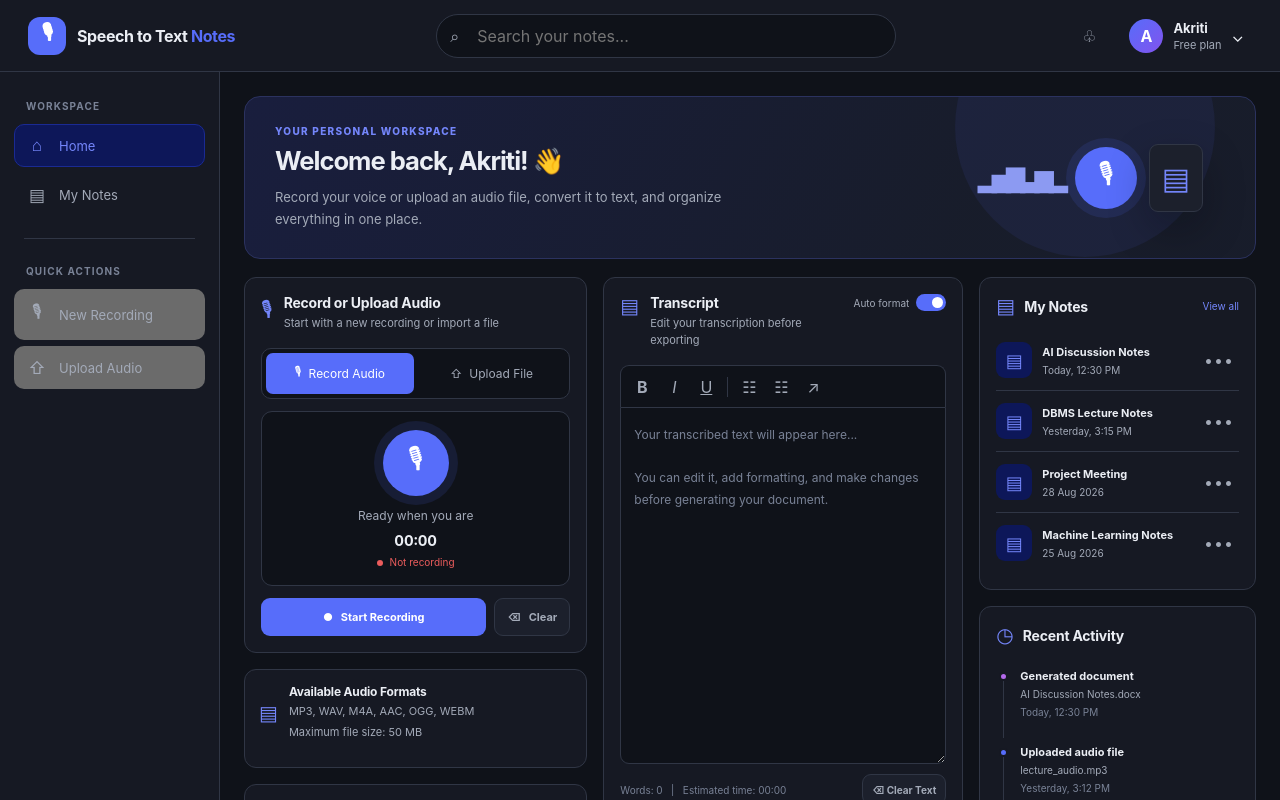
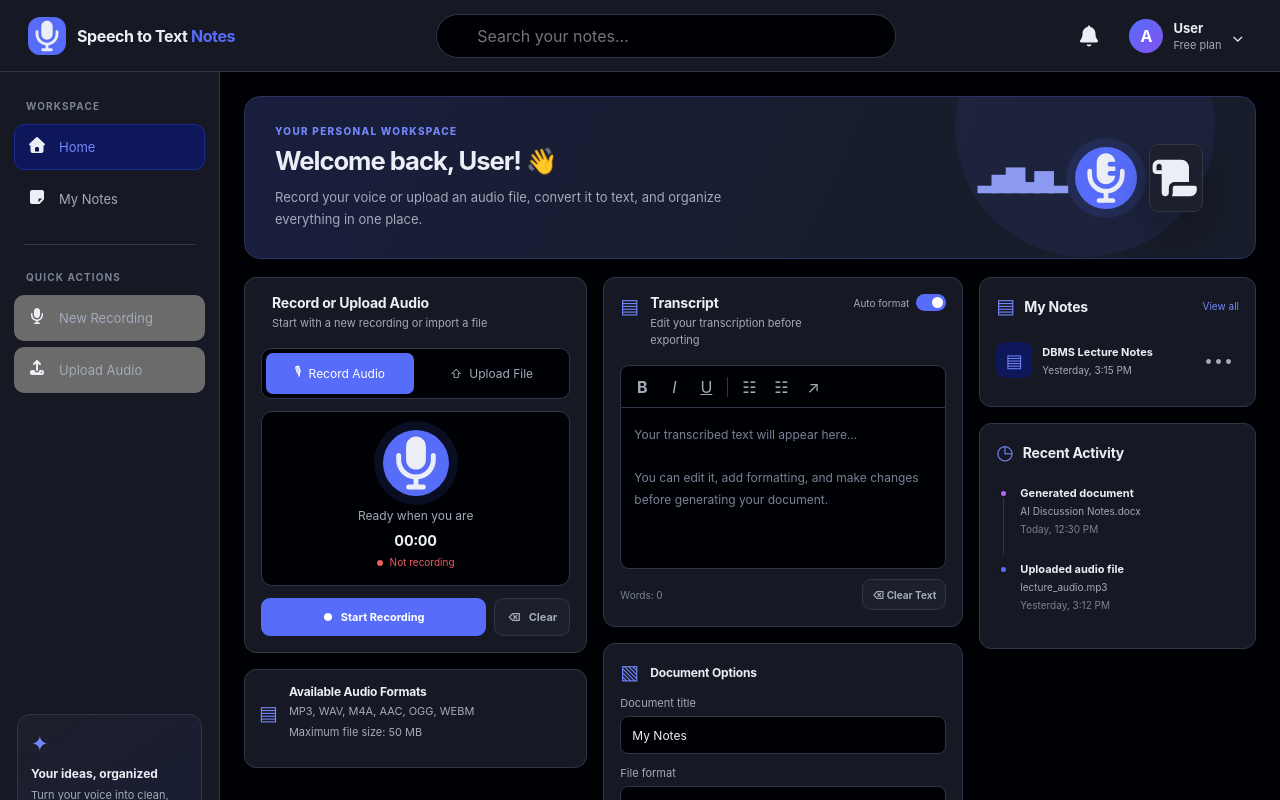
Before and after one commit to HarshitRinge89/Speech-to-text, a React (Vite) app in the folder FrontEnd/: page / in a window 1280 px wide. Shown: the top 800 px of the page. Built offline with nearby package versions, Linux system fonts and the light colour scheme.

Commit message:
UI Changes

```diff
--- a/FrontEnd/src/Content.css
+++ b/FrontEnd/src/Content.css
@@ -10,8 +10,10 @@
 .sound-wave { color: hsl(232, 80%, 75%); font-size: 25px; letter-spacing: -5px; }
 .welcome-banner__mic { display: grid; place-items: center; width: 62px; height: 62px; border-radius: 50%; color: white; background: var(--primary); font-size: 27px; box-shadow: 0 0 0 9px hsl(232, 94%, 66%, .12); }
 .welcome-banner__document { display: grid; place-items: center; width: 54px; height: 68px; color: var(--primary-hover); background: var(--surface-raised); border: 1px solid var(--border); border-radius: 9px; font-size: 30px; box-shadow: var(--shadow); }
+
 .dashboard-grid { display: grid; grid-template-columns: minmax(255px, 1.03fr) minmax(300px, 1.08fr) minmax(245px, .83fr); align-items: start; gap: 16px; }
 .dashboard-column { display: grid; align-content: start; gap: 16px; min-width: 0; }
+
 .panel { min-width: 0; padding: 16px; background: var(--surface); border: 1px solid var(--border); border-radius: var(--radius-md); }
 .panel-heading { display: flex; align-items: center; gap: 11px; margin-bottom: 16px; }
 .panel-heading__icon { flex: 0 0 auto; color: var(--primary-hover); font-size: 20px; }
@@ -19,15 +21,18 @@
 .panel-heading p { margin: 4px 0 0; color: var(--text-muted); font-size: 11px; line-height: 1.55; }
 .panel-heading--compact { margin-bottom: 12px; }
 .panel-heading--compact h2 { font-size: 12px; }
+
 .action-tabs { display: grid; grid-template-columns: 1fr 1fr; gap: 4px; padding: 4px; margin-bottom: 12px; background: var(--bg); border: 1px solid var(--border); border-radius: 10px; }
 .action-tab { display: flex; justify-content: center; align-items: center; gap: 7px; padding: 10px 6px; color: var(--text-muted); background: transparent; border: 0; border-radius: 7px; font-size: 12px; }
 .action-tab--active { color: white; background: var(--primary); }
+
 .recording-area { display: flex; flex-direction: column; align-items: center; justify-content: center; min-height: 175px; padding: 17px 10px; background: var(--bg); border: 1px solid var(--border); border-radius: 11px; }
 .recording-area__mic { display: grid; place-items: center; width: 66px; height: 66px; margin-bottom: 12px; color: white; background: var(--primary); border-radius: 50%; box-shadow: 0 0 0 9px hsl(232, 94%, 66%, .12); font-size: 27px; }
 .recording-area__prompt { margin: 0 0 8px; color: var(--text-muted); font-size: 12px; }
 .recording-area__timer { margin: 0; font-size: 15px; font-weight: 700; font-variant-numeric: tabular-nums; }
 .recording-area__status { margin: 6px 0 0; color: var(--danger); font-size: 10px; }
 .recording-area__status span { display: inline-block; width: 6px; height: 6px; margin-right: 4px; background: var(--danger); border-radius: 50%; }
+
 .button-row { display: flex; gap: 8px; margin-top: 12px; }
 .button { display: inline-flex; align-items: center; justify-content: center; gap: 6px; min-height: 38px; padding: 9px 12px; border: 1px solid transparent; border-radius: 9px; font-size: 11px; font-weight: 650; transition: background .15s ease, border-color .15s ease; }
 .button--primary { color: white; background: var(--primary); }
@@ -37,34 +42,44 @@
 .button-row .button--primary { flex: 1; }
 .button--full { width: 100%; margin-top: 14px; }
 .button--small { min-height: 31px; padding: 6px 9px; font-size: 10px; white-space: nowrap; }
+
 .format-panel { padding: 14px; }
+
 .field-label { display: block; margin: 12px 0 6px; color: var(--text-muted); font-size: 11px; }
 .field-input { display: block; width: 100%; min-height: 38px; padding: 9px 11px; color: var(--text); background: var(--bg); border: 1px solid var(--border); border-radius: 8px; outline: none; font-size: 12px; }
 .field-input:focus { border-color: var(--primary); }
-.transcript-panel { display: flex; flex-direction: column; min-height: 545px; }
+
+.transcript-panel { display: flex; flex-direction: column; min-height: 0; height:350px;box-sizing: border-box; }
 .transcript-heading { align-items: flex-start; }
 .transcript-heading > div { min-width: 0; }
+
 .toggle-label { display: flex; align-items: center; gap: 7px; margin-left: auto; color: var(--text-muted); font-size: 10px; white-space: nowrap; }
 .toggle-label input { position: absolute; opacity: 0; pointer-events: none; }
 .toggle-ui { position: relative; width: 30px; height: 17px; background: hsl(220, 13%, 31%); border-radius: 999px; }
 .toggle-ui::after { content: ""; position: absolute; width: 11px; height: 11px; left: 3px; top: 3px; background: white; border-radius: 50%; transition: transform .15s ease; }
 .toggle-label input:checked + .toggle-ui { background: var(--primary); }
 .toggle-label input:checked + .toggle-ui::after { transform: translateX(13px); }
+
 .editor-toolbar { display: flex; align-items: center; gap: 4px; padding: 7px; background: var(--bg); border: 1px solid var(--border); border-bottom: 0; border-radius: 9px 9px 0 0; }
 .editor-toolbar button { width: 28px; height: 27px; color: var(--text-muted); background: transparent; border: 0; border-radius: 5px; }
 .editor-toolbar button:hover { color: var(--text); background: var(--surface-hover); }
 .editor-toolbar > span { width: 1px; height: 20px; margin: 0 3px; background: var(--border); }
-.transcript-editor { flex: 1; width: 100%; min-height: 320px; resize: vertical; padding: 16px 13px; color: var(--text); background: var(--bg); border: 1px solid var(--border); border-radius: 0 0 9px 9px; outline: none; font-size: 12px; line-height: 1.8; }
+
+.transcript-editor { flex: 1 1 0; width: 100%; min-height: 0; height:0; resize: none; padding: 16px 13px; color: var(--text); background: var(--bg); border: 1px solid var(--border); border-radius: 0 0 9px 9px; outline: none; font-size: 12px; line-height: 1.8; }
 .transcript-editor::placeholder { color: var(--text-subtle); white-space: pre-line; }
 .transcript-editor:focus { border-color: var(--primary); }
+
 .editor-footer { display: flex; justify-content: space-between; align-items: center; gap: 10px; padding-top: 10px; color: var(--text-subtle); font-size: 10px; }
+
 .tip-panel { display: flex; gap: 12px; padding: 18px; background: linear-gradient(120deg, var(--surface), hsl(232, 28%, 14%)); }
 .tip-panel__icon { color: var(--primary-hover); font-size: 25px; }
 .tip-panel h3 { margin: 2px 0 6px; font-size: 12px; }
 .tip-panel p { margin: 0; color: var(--text-muted); font-size: 11px; line-height: 1.6; }
+
 .section-heading { display: flex; align-items: center; justify-content: space-between; gap: 10px; margin-bottom: 12px; }
 .section-heading > div { display: flex; align-items: center; gap: 9px; }
 .section-heading a { color: var(--primary-hover); font-size: 10px; white-space: nowrap; }
+
 .note-list { display: grid; }
 .note-item { display: flex; align-items: center; gap: 10px; min-width: 0; padding: 12px 0; border-top: 1px solid var(--border); }
 .note-item:first-child { border-top: 0; }
@@ -74,6 +89,7 @@
 .note-item p { margin: 0; color: var(--text-muted); font-size: 10px; }
 .note-item__menu { padding: 5px; color: var(--text-muted); background: transparent; border: 0; border-radius: 5px; letter-spacing: 1px; }
 .note-item__menu:hover { background: var(--surface-hover); }
+
 .activity-panel { padding-bottom: 20px; }
 .activity-list { display: grid; gap: 0; padding-left: 3px; }
 .activity-item { position: relative; display: flex; gap: 12px; padding: 10px 0 12px; }
@@ -98,8 +114,8 @@
   .welcome-banner__art { display: none; }
   .dashboard-grid { grid-template-columns: minmax(0, 1fr); gap: 13px; }
   .dashboard-column, .dashboard-column--right { grid-column: auto; grid-template-columns: minmax(0, 1fr); gap: 13px; }
-  .transcript-panel { min-height: 470px; }
-  .transcript-editor { min-height: 270px; }
+  .transcript-panel { min-height: 0;height: 410px; }
+  .transcript-editor { min-height: 0; height:0;}
 }
 @media (max-width: 420px) {
   .welcome-banner h1 { font-size: 21px; }
--- a/FrontEnd/src/Content.jsx
+++ b/FrontEnd/src/Content.jsx
@@ -1,16 +1,12 @@
 import "./content.css";
 
 const notes = [
-  { title: "AI Discussion Notes", date: "Today, 12:30 PM", tag: "AI" },
   { title: "DBMS Lecture Notes", date: "Yesterday, 3:15 PM", tag: "Study" },
-  { title: "Project Meeting", date: "28 Aug 2026", tag: "Work" },
-  { title: "Machine Learning Notes", date: "25 Aug 2026", tag: "Study" },
 ];
 
 const activity = [
   { title: "Generated document", detail: "AI Discussion Notes.docx", time: "Today, 12:30 PM", color: "purple" },
   { title: "Uploaded audio file", detail: "lecture_audio.mp3", time: "Yesterday, 3:12 PM", color: "blue" },
-  { title: "Created new note", detail: "Project Meeting", time: "28 Aug 2026", color: "green" },
 ];
 
 export default function Content() {
@@ -19,13 +15,13 @@ export default function Content() {
       <section className="welcome-banner">
         <div className="welcome-banner__copy">
           <p className="eyebrow">YOUR PERSONAL WORKSPACE</p>
-          <h1>Welcome back, Akriti! <span aria-hidden="true">👋</span></h1>
+          <h1>Welcome back, User! <span aria-hidden="true">👋</span></h1>
           <p>Record your voice or upload an audio file, convert it to text, and organize everything in one place.</p>
         </div>
         <div className="welcome-banner__art" aria-hidden="true">
           <span className="sound-wave">▂▅▇▃▆▂</span>
-          <span className="welcome-banner__mic">🎙</span>
-          <span className="welcome-banner__document">▤</span>
+          <span className="welcome-banner__mic"><svg className="icons"xmlns="http://www.w3.org/2000/svg" viewBox="0 0 640 640"><path d="M224 160C224 107 267 64 320 64C370.3 64 411.6 102.7 415.7 152L360 152C346.7 152 336 162.7 336 176C336 189.3 346.7 200 360 200L416 200L416 248L360 248C346.7 248 336 258.7 336 272C336 285.3 346.7 296 360 296L415.7 296C411.6 345.3 370.4 384 320 384C267 384 224 341 224 288L224 160zM152 224C165.3 224 176 234.7 176 248L176 288C176 367.5 240.5 432 320 432C399.5 432 464 367.5 464 288L464 248C464 234.7 474.7 224 488 224C501.3 224 512 234.7 512 248L512 288C512 385.9 438.7 466.7 344 478.5L344 528L392 528C405.3 528 416 538.7 416 552C416 565.3 405.3 576 392 576L248 576C234.7 576 224 565.3 224 552C224 538.7 234.7 528 248 528L296 528L296 478.5C201.3 466.7 128 385.9 128 288L128 248C128 234.7 138.7 224 152 224z"/></svg></span>
+          <span className="welcome-banner__document"><svg className="icons" xmlns="http://www.w3.org/2000/svg" viewBox="0 0 640 640"><path d="M32 176C32 134.5 63.6 100.4 104 96.4L104 96L384 96C437 96 480 139 480 192L480 368L304 368C264.2 368 232 400.2 232 440L232 500C232 524.3 212.3 544 188 544C163.7 544 144 524.3 144 500L144 272L80 272C53.5 272 32 250.5 32 224L32 176zM268.8 544C275.9 530.9 280 515.9 280 500L280 440C280 426.7 290.7 416 304 416L552 416C565.3 416 576 426.7 576 440L576 464C576 508.2 540.2 544 496 544L268.8 544zM112 144C94.3 144 80 158.3 80 176L80 224L144 224L144 176C144 158.3 129.7 144 112 144z"/></svg></span>
         </div>
       </section>
 
@@ -33,7 +29,7 @@ export default function Content() {
         <div className="dashboard-column dashboard-column--left">
           <section className="panel recorder-panel">
             <div className="panel-heading">
-              <span className="panel-heading__icon">🎙</span>
+              <span className="panel-heading__icon"><svg className="icons" xmlns="http://www.w3.org/2000/svg" viewBox="0 0 640 640"><path d="M320 64C267 64 224 107 224 160L224 288C224 341 267 384 320 384C373 384 416 341 416 288L416 160C416 107 373 64 320 64zM176 248C176 234.7 165.3 224 152 224C138.7 224 128 234.7 128 248L128 288C128 385.9 201.3 466.7 296 478.5L296 528L248 528C234.7 528 224 538.7 224 552C224 565.3 234.7 576 248 576L392 576C405.3 576 416 565.3 416 552C416 538.7 405.3 528 392 528L344 528L344 478.5C438.7 466.7 512 385.9 512 288L512 248C512 234.7 501.3 224 488 224C474.7 224 464 234.7 464 248L464 288C464 367.5 399.5 432 320 432C240.5 432 176 367.5 176 288L176 248z"/></svg></span>
               <div><h2>Record or Upload Audio</h2><p>Start with a new recording or import a file</p></div>
             </div>
             <div className="action-tabs">
@@ -41,7 +37,7 @@ export default function Content() {
               <button className="action-tab" type="button">⇧ <span>Upload File</span></button>
             </div>
             <div className="recording-area">
-              <div className="recording-area__mic">🎙</div>
+              <div className="recording-area__mic"><svg className="icons" xmlns="http://www.w3.org/2000/svg" viewBox="0 0 640 640"><path d="M320 64C267 64 224 107 224 160L224 288C224 341 267 384 320 384C373 384 416 341 416 288L416 160C416 107 373 64 320 64zM176 248C176 234.7 165.3 224 152 224C138.7 224 128 234.7 128 248L128 288C128 385.9 201.3 466.7 296 478.5L296 528L248 528C234.7 528 224 538.7 224 552C224 565.3 234.7 576 248 576L392 576C405.3 576 416 565.3 416 552C416 538.7 405.3 528 392 528L344 528L344 478.5C438.7 466.7 512 385.9 512 288L512 248C512 234.7 501.3 224 488 224C474.7 224 464 234.7 464 248L464 288C464 367.5 399.5 432 320 432C240.5 432 176 367.5 176 288L176 248z"/></svg></div>
               <p className="recording-area__prompt">Ready when you are</p>
               <p className="recording-area__timer">00:00</p>
               <p className="recording-area__status"><span /> Not recording</p>
@@ -57,21 +53,6 @@ export default function Content() {
               <span className="panel-heading__icon">▤</span>
               <div><h2>Available Audio Formats</h2><p>MP3, WAV, M4A, AAC, OGG, WEBM</p><p>Maximum file size: 50 MB</p></div>
             </div>
-          </section>
-
-          <section className="panel document-options">
-            <div className="panel-heading panel-heading--compact">
-              <span className="panel-heading__icon">▧</span><h2>Document Options</h2>
-            </div>
-            <label className="field-label" htmlFor="document-title">Document title</label>
-            <input className="field-input" id="document-title" type="text" defaultValue="My Notes" />
-            <label className="field-label" htmlFor="file-format">File format</label>
-            <select className="field-input" id="file-format" defaultValue="docx">
-              <option value="docx">.docx (Word Document)</option>
-              <option value="txt">.txt (Plain Text)</option>
-              <option value="pdf">.pdf (PDF Document)</option>
-            </select>
-            <button className="button button--primary button--full" type="button">▤ &nbsp; Generate Document</button>
           </section>
         </div>
 
@@ -92,12 +73,26 @@ export default function Content() {
               <button type="button" aria-label="Insert link">↗</button>
             </div>
             <textarea className="transcript-editor" aria-label="Transcript text" placeholder="Your transcribed text will appear here...&#10;&#10;You can edit it, add formatting, and make changes before generating your document." />
-            <div className="editor-footer"><span>Words: 0 &nbsp; | &nbsp; Estimated time: 00:00</span><button className="button button--secondary button--small" type="button">⌫ Clear Text</button></div>
+            <div className="editor-footer"><span>Words: 0</span><button className="button button--secondary button--small" type="button">⌫ Clear Text</button></div>
           </section>
-          <section className="panel tip-panel">
+          <section className="panel document-options">
+            <div className="panel-heading panel-heading--compact">
+              <span className="panel-heading__icon">▧</span><h2>Document Options</h2>
+            </div>
+            <label className="field-label" htmlFor="document-title">Document title</label>
+            <input className="field-input" id="document-title" type="text" defaultValue="My Notes" />
+            <label className="field-label" htmlFor="file-format">File format</label>
+            <select className="field-input" id="file-format" defaultValue="docx">
+              <option value="docx">.docx (Word Document)</option>
+              <option value="txt">.txt (Plain Text)</option>
+              <option value="pdf">.pdf (PDF Document)</option>
+            </select>
+            <button className="button button--primary button--full" type="button">▤ &nbsp; Generate Document</button>
+          </section>
+          {/* <section className="panel tip-panel">
             <span className="tip-panel__icon">✧</span>
             <div><h3>Need a different format?</h3><p>You can choose from multiple file formats before generating your document.</p></div>
-          </section>
+          </section> */}
         </div>
 
         <div className="dashboard-column dashboard-column--right">
--- a/FrontEnd/src/Navbar.jsx
+++ b/FrontEnd/src/Navbar.jsx
@@ -7,21 +7,21 @@ export default function Navbar() {
       </button>
 
       <a className="navbar__brand" href="#home" aria-label="Speech to Text Notes home">
-        <span className="navbar__brand-icon" aria-hidden="true">🎙</span>
+        <span className="navbar__brand-icon" aria-hidden="true"><svg className="icons" xmlns="http://www.w3.org/2000/svg" viewBox="0 0 640 640"><path d="M320 64C267 64 224 107 224 160L224 288C224 341 267 384 320 384C373 384 416 341 416 288L416 160C416 107 373 64 320 64zM176 248C176 234.7 165.3 224 152 224C138.7 224 128 234.7 128 248L128 288C128 385.9 201.3 466.7 296 478.5L296 528L248 528C234.7 528 224 538.7 224 552C224 565.3 234.7 576 248 576L392 576C405.3 576 416 565.3 416 552C416 538.7 405.3 528 392 528L344 528L344 478.5C438.7 466.7 512 385.9 512 288L512 248C512 234.7 501.3 224 488 224C474.7 224 464 234.7 464 248L464 288C464 367.5 399.5 432 320 432C240.5 432 176 367.5 176 288L176 248z"/></svg></span>
         <span className="navbar__brand-name">Speech to Text <span>Notes</span></span>
       </a>
 
       <label className="navbar__search">
-        <span className="navbar__search-icon" aria-hidden="true">⌕</span>
+        <span className="navbar__search-icon" aria-hidden="true"><svg  className="icons" xmlns="http://www.w3.org/2000/svg" viewBox="0 0 640 640"><path d="M480 272C480 317.9 465.1 360.3 440 394.7L566.6 521.4C579.1 533.9 579.1 554.2 566.6 566.7C554.1 579.2 533.8 579.2 521.3 566.7L394.7 440C360.3 465.1 317.9 480 272 480C157.1 480 64 386.9 64 272C64 157.1 157.1 64 272 64C386.9 64 480 157.1 480 272zM272 416C351.5 416 416 351.5 416 272C416 192.5 351.5 128 272 128C192.5 128 128 192.5 128 272C128 351.5 192.5 416 272 416z"/></svg></span>
         <input type="search" placeholder="Search your notes..." aria-label="Search your notes" />
       </label>
 
       <div className="navbar__actions">
-        <button className="icon-button" type="button" aria-label="Notifications">♧</button>
+        <button className="icon-button" type="button" aria-label="Notifications"><svg className="icons" xmlns="http://www.w3.org/2000/svg" viewBox="0 0 640 640"><path d="M320 64C302.3 64 288 78.3 288 96L288 99.2C215 114 160 178.6 160 256L160 277.7C160 325.8 143.6 372.5 113.6 410.1L103.8 422.3C98.7 428.6 96 436.4 96 444.5C96 464.1 111.9 480 131.5 480L508.4 480C528 480 543.9 464.1 543.9 444.5C543.9 436.4 541.2 428.6 536.1 422.3L526.3 410.1C496.4 372.5 480 325.8 480 277.7L480 256C480 178.6 425 114 352 99.2L352 96C352 78.3 337.7 64 320 64zM258 528C265.1 555.6 290.2 576 320 576C349.8 576 374.9 555.6 382 528L258 528z"/></svg></button>
         <button className="navbar__profile" type="button" aria-label="Open profile menu">
           <span className="avatar">A</span>
           <span className="navbar__profile-meta">
-            <span className="navbar__profile-name">Akriti</span>
+            <span className="navbar__profile-name">User</span>
             <span className="navbar__profile-role">Free plan</span>
           </span>
           <span className="navbar__profile-chevron" aria-hidden="true">⌄</span>
--- a/FrontEnd/src/Sidebar.jsx
+++ b/FrontEnd/src/Sidebar.jsx
@@ -1,12 +1,12 @@
 /* Presentational component only: add route state and the mobile toggle behavior yourself. */
 const mainLinks = [
-  { icon: "⌂", label: "Home", active: true },
-  { icon: "▤", label: "My Notes" },
+  { icon: <svg className="icons" xmlns="http://www.w3.org/2000/svg"viewBox="0 0 640 640"><path d="M341.8 72.6C329.5 61.2 310.5 61.2 298.3 72.6L74.3 280.6C64.7 289.6 61.5 303.5 66.3 315.7C71.1 327.9 82.8 336 96 336L112 336L112 512C112 547.3 140.7 576 176 576L464 576C499.3 576 528 547.3 528 512L528 336L544 336C557.2 336 569 327.9 573.8 315.7C578.6 303.5 575.4 289.5 565.8 280.6L341.8 72.6zM304 384L336 384C362.5 384 384 405.5 384 432L384 528L256 528L256 432C256 405.5 277.5 384 304 384z"/></svg>, label: "Home", active: true },
+  { icon: <svg className="icons" xmlns="http://www.w3.org/2000/svg" viewBox="0 0 640 640"><path d="M160 544C124.7 544 96 515.3 96 480L96 160C96 124.7 124.7 96 160 96L480 96C515.3 96 544 124.7 544 160L544 373.5C544 390.5 537.3 406.8 525.3 418.8L418.7 525.3C406.7 537.3 390.4 544 373.4 544L160 544zM485.5 368L392 368C378.7 368 368 378.7 368 392L368 485.5L485.5 368z"/></svg>, label: "My Notes" },
 ];
 
 const quickActions = [
-  { icon: "🎙", label: "New Recording" },
-  { icon: "⇧", label: "Upload Audio" },
+  { icon: <svg className="icons" xmlns="http://www.w3.org/2000/svg" viewBox="0 0 640 640"><path d="M320 64C267 64 224 107 224 160L224 288C224 341 267 384 320 384C373 384 416 341 416 288L416 160C416 107 373 64 320 64zM176 248C176 234.7 165.3 224 152 224C138.7 224 128 234.7 128 248L128 288C128 385.9 201.3 466.7 296 478.5L296 528L248 528C234.7 528 224 538.7 224 552C224 565.3 234.7 576 248 576L392 576C405.3 576 416 565.3 416 552C416 538.7 405.3 528 392 528L344 528L344 478.5C438.7 466.7 512 385.9 512 288L512 248C512 234.7 501.3 224 488 224C474.7 224 464 234.7 464 248L464 288C464 367.5 399.5 432 320 432C240.5 432 176 367.5 176 288L176 248z"/></svg>, label: "New Recording" },
+  { icon: <svg className="icons" xmlns="http://www.w3.org/2000/svg" viewBox="0 0 640 640"><path d="M352 173.3L352 384C352 401.7 337.7 416 320 416C302.3 416 288 401.7 288 384L288 173.3L246.6 214.7C234.1 227.2 213.8 227.2 201.3 214.7C188.8 202.2 188.8 181.9 201.3 169.4L297.3 73.4C309.8 60.9 330.1 60.9 342.6 73.4L438.6 169.4C451.1 181.9 451.1 202.2 438.6 214.7C426.1 227.2 405.8 227.2 393.3 214.7L352 173.3zM320 464C364.2 464 400 428.2 400 384L480 384C515.3 384 544 412.7 544 448L544 480C544 515.3 515.3 544 480 544L160 544C124.7 544 96 515.3 96 480L96 448C96 412.7 124.7 384 160 384L240 384C240 428.2 275.8 464 320 464zM464 488C477.3 488 488 477.3 488 464C488 450.7 477.3 440 464 440C450.7 440 440 450.7 440 464C440 477.3 450.7 488 464 488z"/></svg>, label: "Upload Audio" },
 ];
 
 export default function Sidebar() {
@@ -49,7 +49,7 @@ export default function Sidebar() {
           <p className="sidebar__promo-text">Turn your voice into clean, searchable notes in moments.</p>
         </div>
         <a className="sidebar__help" href="#help">
-          <span className="sidebar__link-icon" aria-hidden="true">ⓘ</span>
+          <span className="sidebar__link-icon" aria-hidden="true"><svg className="icons" xmlns="http://www.w3.org/2000/svg" viewBox="0 0 640 640"><path d="M320 576C461.4 576 576 461.4 576 320C576 178.6 461.4 64 320 64C178.6 64 64 178.6 64 320C64 461.4 178.6 576 320 576zM288 224C288 206.3 302.3 192 320 192C337.7 192 352 206.3 352 224C352 241.7 337.7 256 320 256C302.3 256 288 241.7 288 224zM280 288L328 288C341.3 288 352 298.7 352 312L352 400L360 400C373.3 400 384 410.7 384 424C384 437.3 373.3 448 360 448L280 448C266.7 448 256 437.3 256 424C256 410.7 266.7 400 280 400L304 400L304 336L280 336C266.7 336 256 325.3 256 312C256 298.7 266.7 288 280 288z"/></svg></span>
           <span>Help &amp; Support</span>
         </a>
       </div>
--- a/FrontEnd/src/index.css
+++ b/FrontEnd/src/index.css
@@ -1,7 +1,7 @@
 /* Global theme + navbar/sidebar styles. All colors use HSL variables. */
 :root {
   color-scheme: dark;
-  --bg: hsl(225, 25%, 8%);
+  --bg: hsl(223, 100%, 1%);
   --surface: hsl(225, 23%, 11%);
   --surface-raised: hsl(224, 22%, 14%);
   --surface-hover: hsl(224, 22%, 18%);
@@ -30,20 +30,9 @@ body { background: var(--bg); color: var(--text); }
 button, input, select, textarea { font: inherit; }
 button { cursor: pointer; }
 a { color: inherit; text-decoration: none; }
-
+.icons{fill:var(--text)}
 /* Navbar */
-.navbar {
-  height: var(--navbar-height);
-  display: flex;
-  align-items: center;
-  gap: 24px;
-  padding: 0 28px;
-  background: var(--surface);
-  border-bottom: 1px solid var(--border);
-  position: sticky;
-  top: 0;
-  z-index: 20;
-}
+.navbar { height: var(--navbar-height); display: flex; align-items: center; gap: 24px; padding: 0 28px; background: var(--surface); border-bottom: 1px solid var(--border); position: sticky; top: 0;z-index: 20;}
 .navbar__brand { display: flex; align-items: center; gap: 11px; min-width: 235px; font-weight: 750; letter-spacing: -0.025em; }
 .navbar__brand-icon { display: grid; place-items: center; width: 38px; height: 38px; color: white; background: var(--primary); border-radius: 12px; font-size: 20px; }
 .navbar__brand-name { font-size: 16px; }
```
